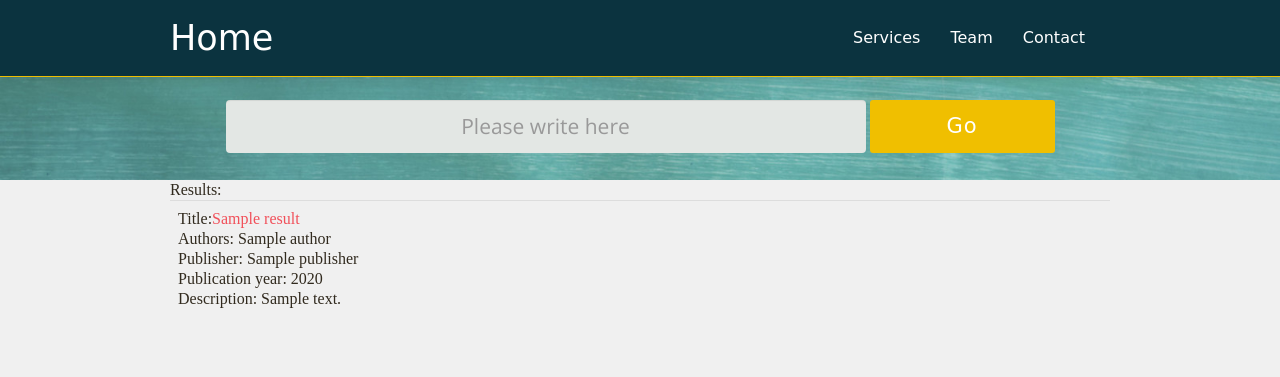
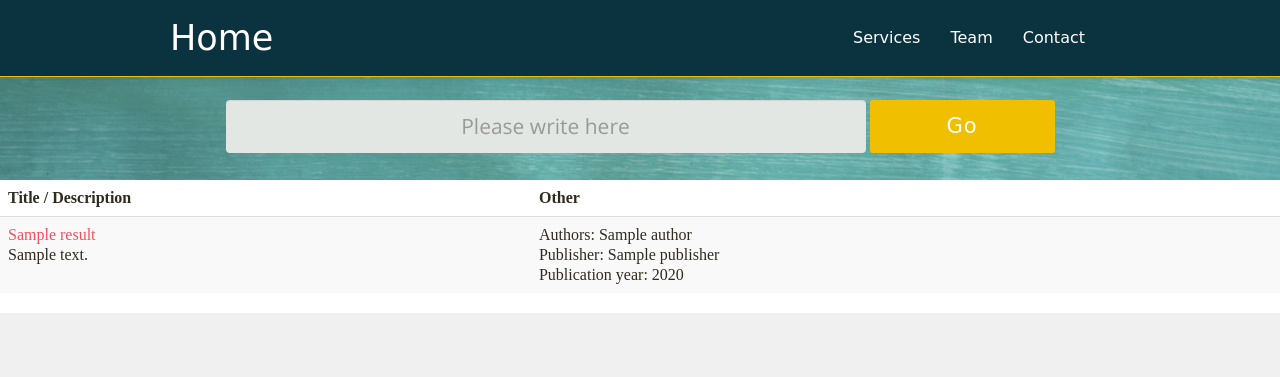
Before and after one commit to marioyc/ProjectWatson, a Flask app: template Web_App/templates/search.html in a window 1280 px wide. Shown: the top 377 px of the page. Run offline with Flask 2, Linux system fonts and the light colour scheme; the template is opened without the code that fills it: most values are stand-ins (such as "Sample title", 1, 10 or a date in 2020); parts of the project's set-up code (start-up, migrations or seed data) failed here and were passed over; some web fonts are replaced.

Commit message:
results' css

```diff
--- a/Web_App/static/css/style.css
+++ b/Web_App/static/css/style.css
@@ -682,6 +682,12 @@ hr.featurette-divider {
 	height: 9px;
 	background: /*url("../img/dot-row-3-lt.png")*/ repeat-x;
 }
+
+#search-results {
+	background-color: white;
+	width: 100%;
+}
+
 /* ----------------------------------------------------------------------------------------------------------
 06 Footer ------------------------------------------------------------
 ---------------------------------------------------------------------------------------------------------- */
--- a/Web_App/templates/search.html
+++ b/Web_App/templates/search.html
@@ -35,13 +35,28 @@
     <input type="submit" value="Go" class="cform-submit">
   </form>
 </div>
-<div class="container">
-  Results:
-  <table class="table">
+<div id="search-results" class="container">
+  <table class="table table-striped">
+    <thead>
+      <tr>
+        <th>
+          Title / Description
+        </th>
+        <th>
+          Other
+        </th>
+      </tr>
+    </thead>
+  <tbody>
   {% for result in results %}
-    <tr><td>
-      Title:<a href="/graph?center={{ result.id }}">{{ result.title }}</a>
+    <tr>
+    <td>
+      <a href="/graph?center={{ result.id }}">{{ result.title }}</a>
       </br>
+      {{ result.description }}
+      </br>
+    </td>
+    <td>
       Authors:
         {% for author in result.authors %}
           {{ author.name }}
@@ -51,10 +66,10 @@
       </br>
       Publication year: {{ result.publication_year }}
       </br>
-      Description: {{ result.description }}
-      </br></br>
-    </td></tr>
+    </td>
+    </tr>
   {% endfor %}
+  </tbody>
   </table>
 </div>
 </body>
```
